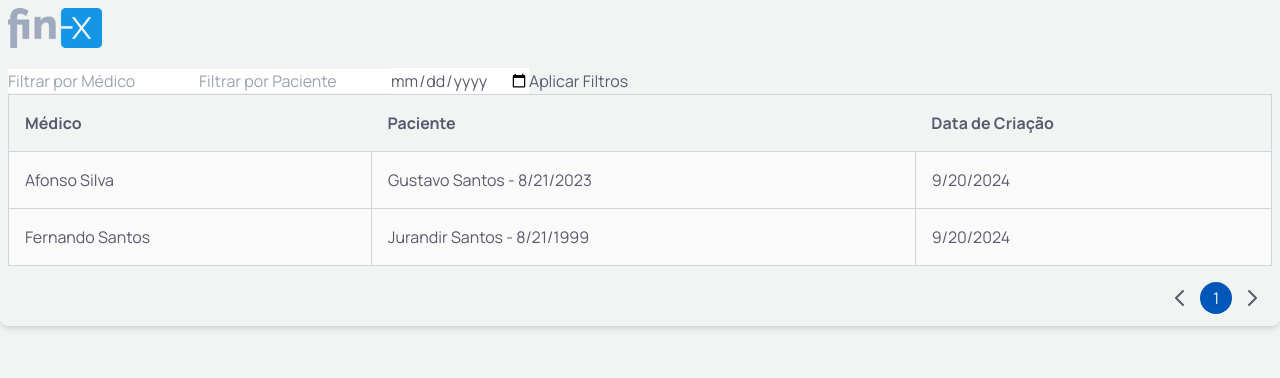
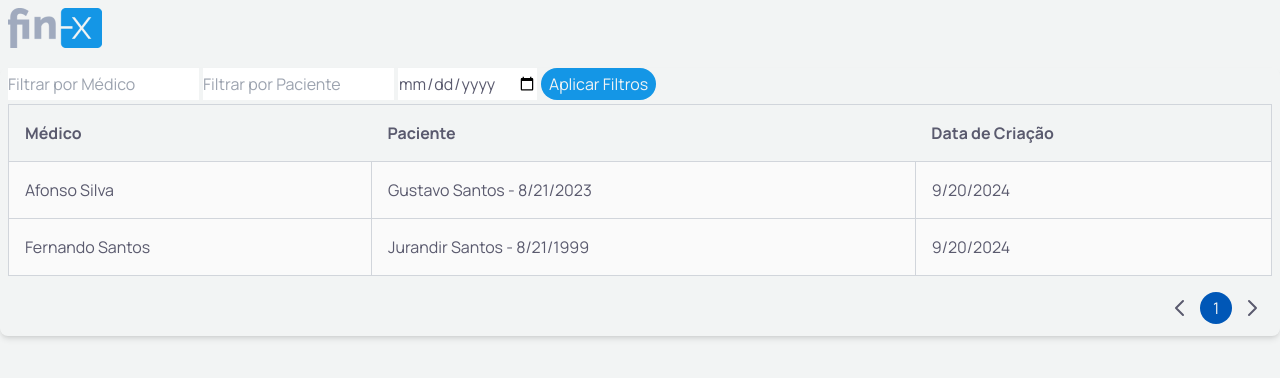
Before and after one commit to jreigeVic/surgical-schedule-app, a Vue app: page / in a window 1280 px wide. Shown: the top 378 px of the page. Built offline with nearby package versions, Linux system fonts and the light colour scheme; data requests are answered from the project's data file.

Commit message:
adding style to filters

```diff
--- a/src/components/ScheduleFilters.vue
+++ b/src/components/ScheduleFilters.vue
@@ -1,9 +1,9 @@
 <template>
-  <div class="filters">
+  <div class="filters flex flex-row gap-1 my-1">
     <input v-model="filters.medico" placeholder="Filtrar por Médico" />
     <input v-model="filters.paciente" placeholder="Filtrar por Paciente" />
     <input v-model="filters.dataCriacao" type="date" placeholder="Filtrar por Data" />
-    <button @click="applyFilters">Aplicar Filtros</button>
+    <button class="bg-[#1496E6] text-finx-gray rounded-full p-1 px-2 active:bg-finx-light-blue" @click="applyFilters">Aplicar Filtros</button>
   </div>
 </template>
 
```
